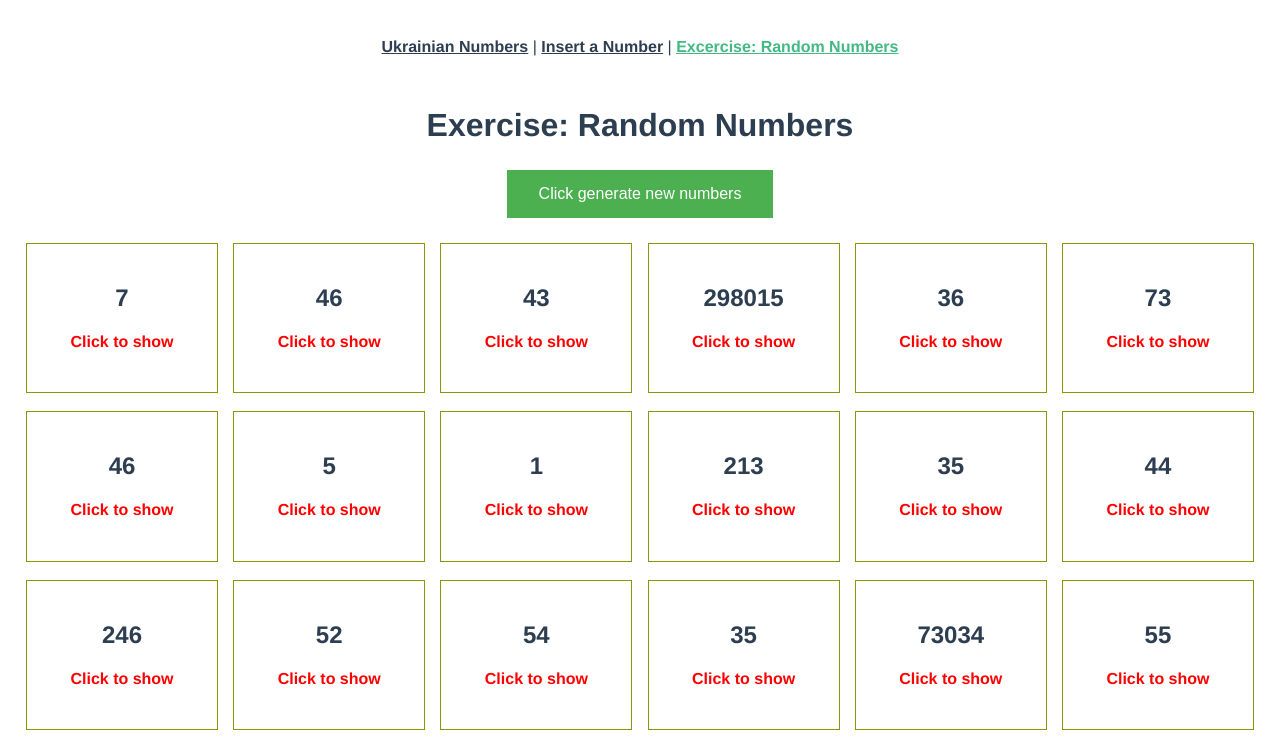
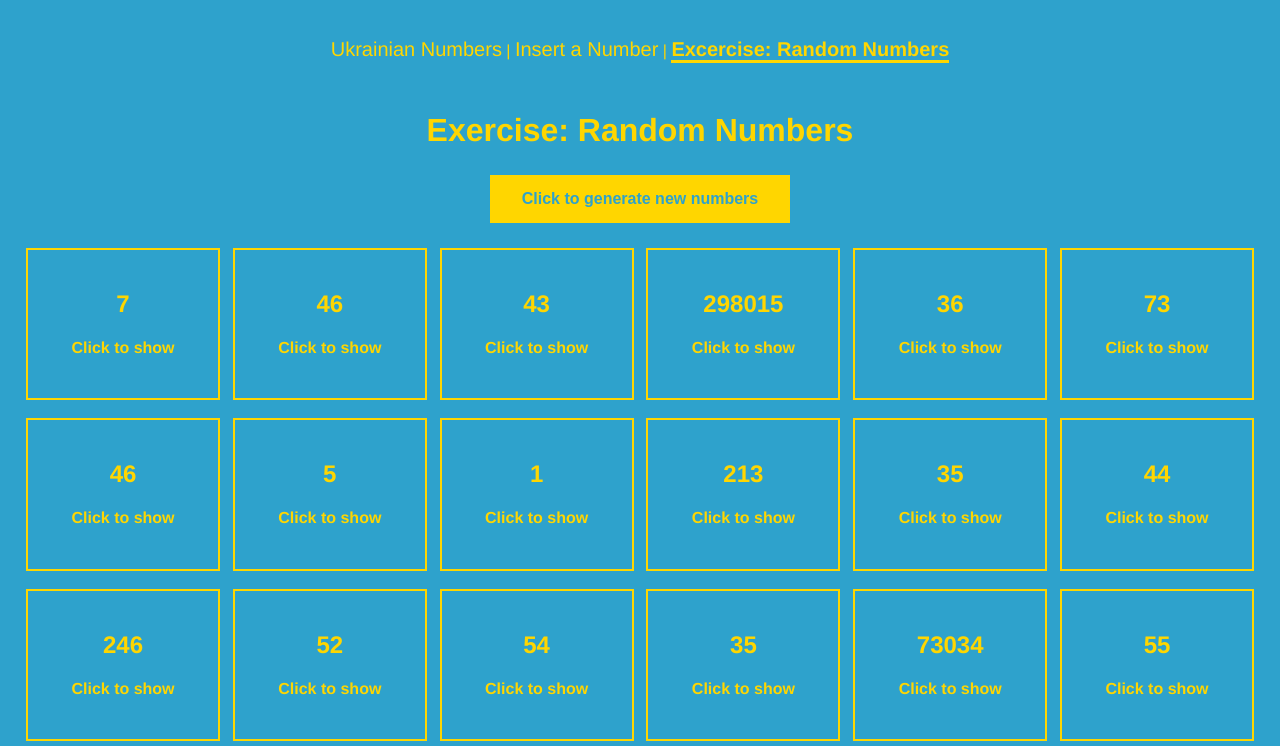
Before and after one commit to PatrikBird/korean-numbers, a Vue app: page /random in a window 1280 px wide. Shown: the top 746 px of the page. Built offline with nearby package versions, Linux system fonts and the light colour scheme.

Commit message:
add desings

```diff
--- a/src/App.vue
+++ b/src/App.vue
@@ -8,12 +8,16 @@
 </template>
 
 <style>
+body {
+  background-color: #2ea2cc;
+}
+
 #app {
   font-family: Avenir, Helvetica, Arial, sans-serif;
   -webkit-font-smoothing: antialiased;
   -moz-osx-font-smoothing: grayscale;
   text-align: center;
-  color: #2c3e50;
+  color: #ffd600;
 }
 
 #nav {
@@ -21,11 +25,19 @@
 }
 
 #nav a {
-  font-weight: bold;
-  color: #2c3e50;
+  color: #ffd600;
+  font-size: 20px;
+  border-bottom: 3px solid transparent;
+  text-decoration: none;
+}
+
+#nav a:hover {
+  border-bottom: 3px solid #ffd600;
 }
 
 #nav a.router-link-exact-active {
-  color: #42b983;
+  color: #ffd600;
+  font-weight: bold;
+  border-bottom: 3px solid #ffd600;
 }
 </style>
--- a/src/components/NumberCard.vue
+++ b/src/components/NumberCard.vue
@@ -20,7 +20,7 @@ export default {
 .number-card {
   padding: 20px;
   width: 150px;
-  border: 1px solid #39495c;
+  border: 2px solid #ffd600;
   margin-bottom: 18px;
 }
 </style>
--- a/src/components/RandomNumberCard.vue
+++ b/src/components/RandomNumberCard.vue
@@ -33,7 +33,7 @@ export default {
   padding: 20px;
   width: 150px;
   cursor: pointer;
-  border: 1px solid #8c9600;
+  border: 2px solid #ffd600;
   margin-bottom: 18px;
 }
 .random-number-card:hover {
@@ -42,6 +42,6 @@ export default {
 }
 
 .click-to-show-title {
-  color: #ff0000;
+  color: #ffd600;
 }
 </style>
--- a/src/views/Insert.vue
+++ b/src/views/Insert.vue
@@ -3,7 +3,7 @@
     <h1>Insert a number and get the name in ukrainian</h1>
     <div>
       <input class="insert" v-model="searchInput" />
-      <h1>{{ result }}</h1>
+      <h1 class="result-text">{{ result }}</h1>
     </div>
   </div>
 </template>
@@ -30,13 +30,17 @@ export default {
 </script>
 <style scoped>
 .insert {
-  border: 2px solid #098319;
-  padding: 15px 32px;
+  background-color: #2ea2cc;
+  border: 2px solid #ffd600;
+  padding: 15px;
+  width: 300px;
   text-align: center;
-  text-decoration: none;
+  color: #ffd600;
   display: inline-block;
-  font-size: 34px;
+  font-size: 28px;
   margin: 4px 2px;
-  margin-bottom: 25px;
+}
+.result-text {
+  margin: 40px;
 }
 </style>
--- a/src/views/Random.vue
+++ b/src/views/Random.vue
@@ -1,6 +1,6 @@
 <template>
   <h1>Exercise: Random Numbers</h1>
-  <button class="green" @click="reload">Click generate new numbers</button>
+  <button class="yellow" @click="reload">Click to generate new numbers</button>
   <div class="random">
     <RandomNumberCard
       v-for="randomukrnumber in randomukrnumbers"
@@ -29,7 +29,6 @@ export default defineComponent({
   methods: {
     reload() {
       this.randomukrnumbers = []
-      // this.$forceUpdate()
       this.randomukrnumbers = DataService.get100RandomUkrainianNumbers()
       this.index = Math.random().toString(36).substring(7)
       this.$forceUpdate()
@@ -47,10 +46,11 @@ export default defineComponent({
   margin-right: 18px;
 }
 
-button.green {
-  background-color: #4caf50; /* Green */
+button.yellow {
+  background-color: #ffd600;
   border: none;
-  color: white;
+  color: #2ea2cc;
+  font-weight: bold;
   padding: 15px 32px;
   text-align: center;
   text-decoration: none;
```
Also changed, not shown: 1 other file (tests, documents, lock files or other folders).
